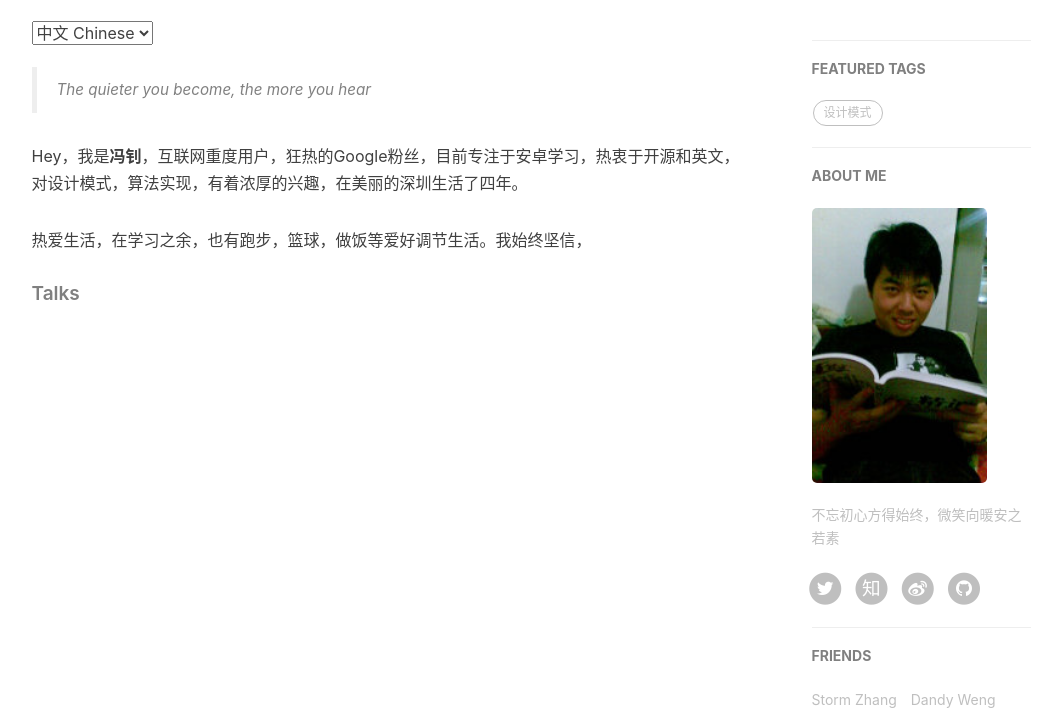
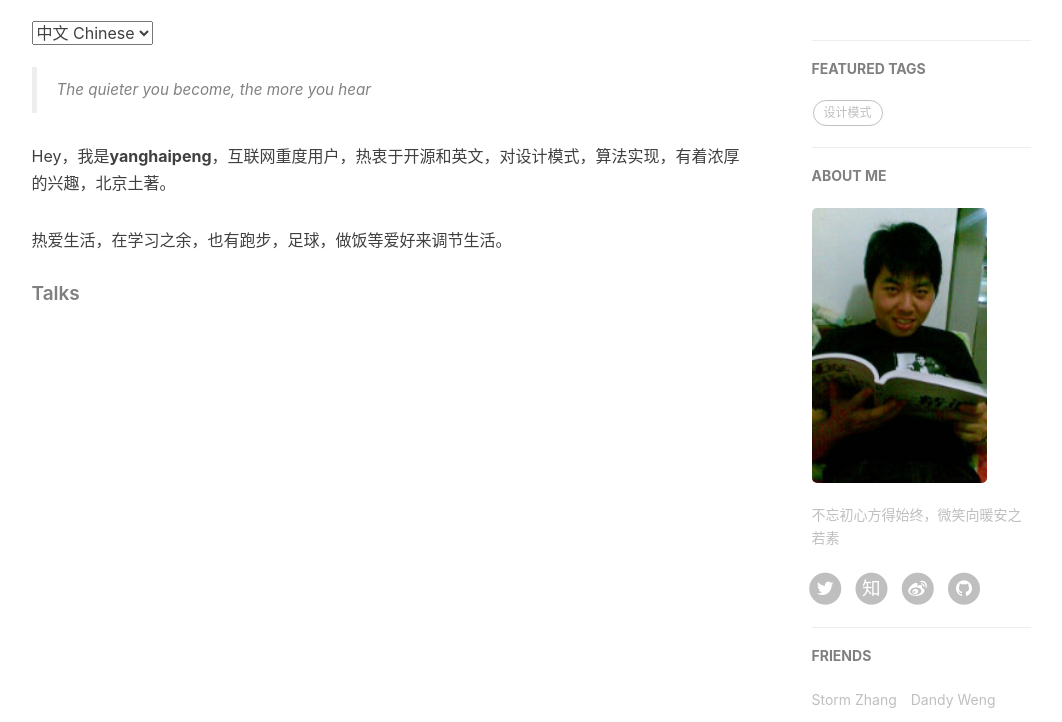
Before and after one commit to magiczero/magiczero.github.io, a Jekyll site: the page built from about.html, in a window 1280 px wide, cut to the strip 418-1140 px from the top of the page. Shown: the whole strip, without its empty margins (136-1198 px from the left). Built offline with Jekyll 4.4.1, drawn with Linux system fonts in a browser that asks for light colours; nearby versions of some CDN libraries; comment, search, counter and statistics services are not loaded.

Commit message:
update about.html

```diff
--- a/about.html
+++ b/about.html
@@ -17,9 +17,9 @@ header-img: "img/about-bg.jpg"
     <!--copied from markdown -->
     <blockquote><p>The quieter you become, the more you hear</p></blockquote>
 
-    <p>   Hey，我是<strong>冯钊</strong>，互联网重度用户，狂热的Google粉丝，目前专注于安卓学习，热衷于开源和英文，对设计模式，算法实现，有着浓厚的兴趣，在美丽的深圳生活了四年。
+    <p>   Hey，我是<strong>yanghaipeng</strong>，互联网重度用户，热衷于开源和英文，对设计模式，算法实现，有着浓厚的兴趣，北京土著。
     </br>
-    <p> 热爱生活，在学习之余，也有跑步，篮球，做饭等爱好调节生活。我始终坚信，</p>
+    <p> 热爱生活，在学习之余，也有跑步，足球，做饭等爱好来调节生活。</p>
 
 
     <h5>Talks</h5>
@@ -31,11 +31,7 @@ header-img: "img/about-bg.jpg"
 <div class="en post-container">
     <blockquote><p>The quieter you become, the more you hear</p></blockquote>
 
-    <p>Hi, I am <strong>FengZhao(冯钊)</strong>，you can call me <strong>King</strong>. I'm an engineer &amp; a designer who loves to build software such as <a href="http://yanshuo.io">Yanshuo.io</a> and more (<a href="/portfolio">Portfolio 👉</a> and <a href="http://github.com/huxpro">Github 👉</a>). I studied Digital Media Art and graduated from <a href="https://en.wikipedia.org/wiki/Communication_University_of_China">Communication University of China</a> in 2016.</p>
-
-    <p>As an engineer, I worked at Wepiao (<a href="https://www.crunchbase.com/organization/wepiao#/entity">see CrunchBase</a>) as the dev lead of Front-End Infrastructure Team, and used to intern at <a href="https://www.alitrip.com/">Alibaba Trip</a> for one year. As a designer, I was offered to be the UI/UX Designer Intern of Alibaba, Microsoft etc.</p>
-
-    <p>Moreover, I'm also a translator at <a href="http://www.gfansub.com/">GDG China Subtitle Team</a>, maintainer at <a href="http://zhuanlan.zhihu.com/FrontendMagazine">Frontend Magazine</a> and the owner of <a href="http://zhuanlan.zhihu.com/huxblog">Lifelong Romantic Geek</a>.</p>
+    <p>Hi, I am <strong>yanghaipeng</strong>，you can call me <strong>Edward</strong>. I'm an engineer &amp; a designer who loves to build software such as <a href="http://www.cngc.com.cn">CNGC</a> and more (<a href="/portfolio">Portfolio 👉</a> and <a href="http://github.com/magiczero">Github 👉</a>). </p>
 
     <h5>Talks</h5>
 
```
